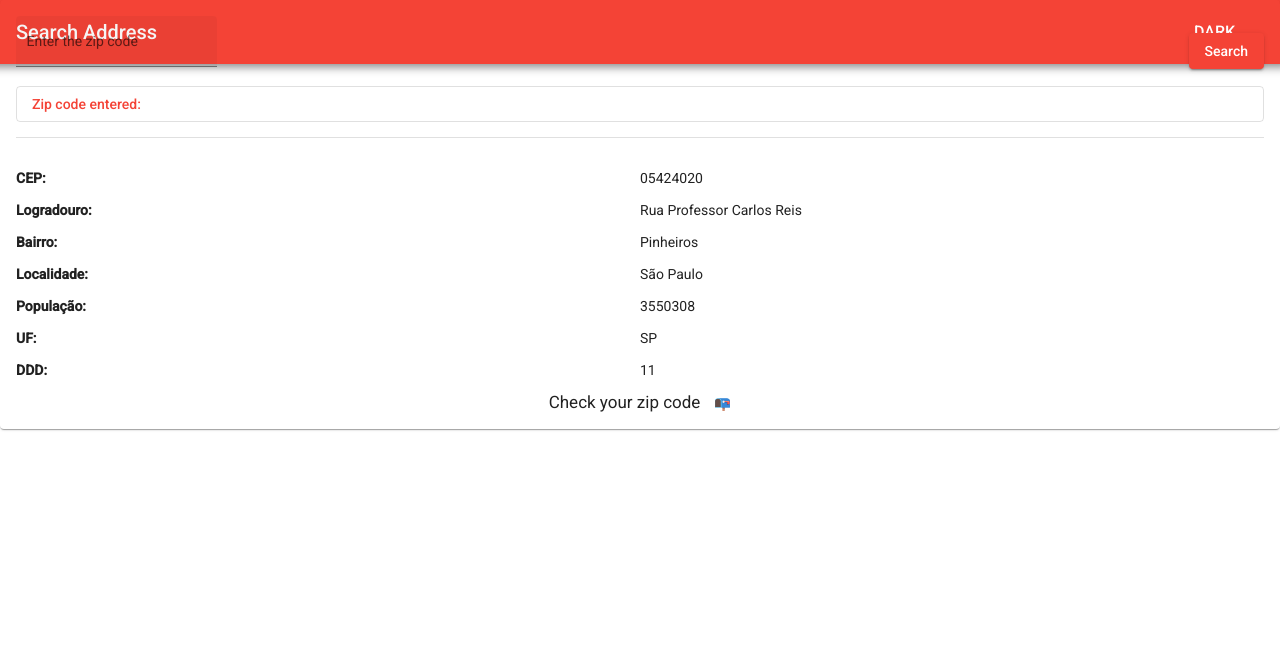
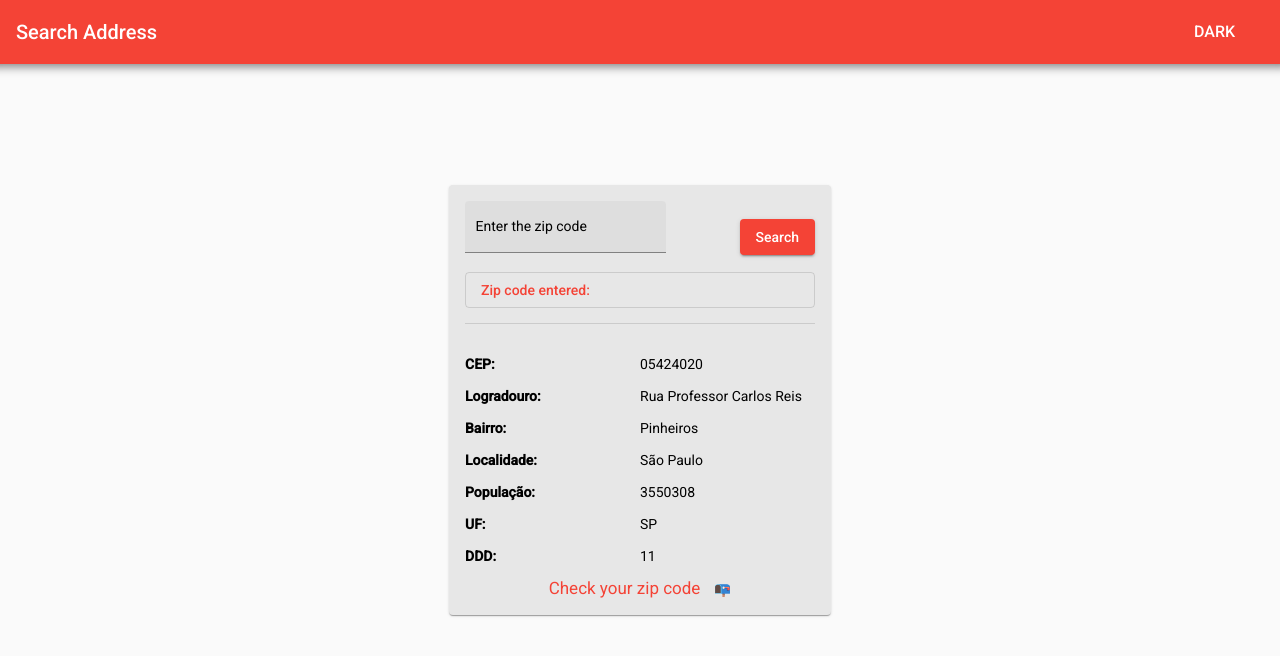
Before and after one commit to CristhianFSantos/search-address, an Angular app: page / in a window 1280 px wide. Shown: the top 656 px of the page. Built offline with nearby package versions, Linux system fonts and the light colour scheme.

Commit message:
💄 style: added global styles and dark mode

```diff
--- a/src/styles.css
+++ b/src/styles.css
@@ -1,4 +1,31 @@
-/* You can add global styles to this file, and also import other style files */
+:root {
+  --background-color: #fafafa;
+  --card-color: #e7e7e7;
+  --text-color: #000000;
+  --details-color: #f44336;
+}
+.dark-mode:root {
+  --background-color: #252525;
+  --card-color: #383838;
+  --text-color: #ffffff;
+  --details-color: #f44336;
+}
 
-html, body { height: 100%; }
-body { margin: 0; font-family: Roboto, "Helvetica Neue", sans-serif; }
+* {
+  margin: 0;
+  padding: 0;
+  border: 0;
+  box-sizing: border-box;
+}
+
+html,
+body {
+  height: 100%;
+}
+body {
+  background-color: var(--background-color);
+  font-family: Roboto, "Helvetica Neue", sans-serif;
+  display: flex;
+  align-items: center;
+  justify-content: center;
+}
```
